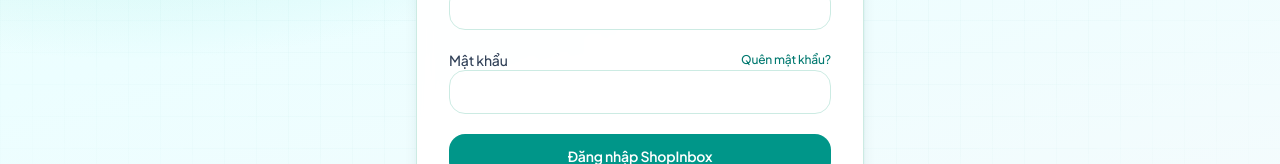
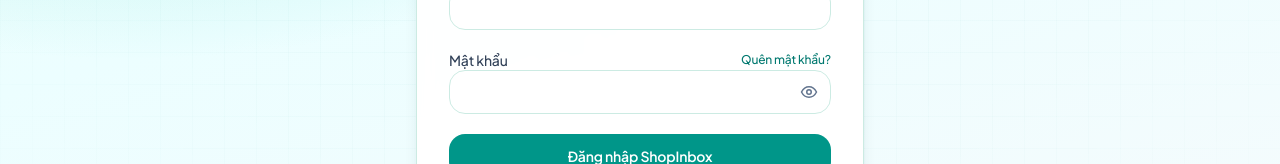
Before and after one commit to minhtvanh01-star/ShopInbox, a Next.js app: page /login in a window 1280 px wide. Shown: the part 364-528 px from the top of the page. Built offline with nearby package versions, Linux system fonts and the light colour scheme; no server answers.

Commit message:
fix google

```diff
--- a/src/app/api/auth/google/callback/route.ts
+++ b/src/app/api/auth/google/callback/route.ts
@@ -12,6 +12,7 @@
   assertGoogleIdentitiesMatch,
   exchangeGoogleCode,
   fetchGoogleUserInfo,
+  classifyGoogleOAuthFailure,
   getGoogleOAuthConfig,
   verifyGoogleIdToken,
 } from "@/backend/google-oauth";
@@ -350,15 +351,19 @@
     return clearGoogleAuthCookies(NextResponse.redirect(absoluteAppUrl(request, SHOP_SETUP_PATH)));
   } catch (err) {
     const message = err instanceof Error ? err.message : "google_failed";
+    const codeName = classifyGoogleOAuthFailure(message);
+    console.error("[google-oauth] callback failed", {
+      code: codeName,
+      redirectUri: config.redirectUri,
+      detail: message.slice(0, 200),
+    });
     await writeAudit({
       ...auditMetaFromRequest(request),
       action: AUDIT_ACTIONS.authLoginFail,
       entityType: "Session",
-      metadata: { reason: "google_failed", method: "google", detail: message.slice(0, 200) },
+      metadata: { reason: codeName, method: "google", detail: message.slice(0, 200) },
     });
     const failedMode = statePayload.mode === "register" ? "register" : "login";
-    const codeName =
-      message.includes("id_token") || message.includes("nonce") ? "google_id_token" : "google_failed";
     const url = authPageUrl(request, failedMode === "register" ? "/register" : "/login", {
       auth_error: codeName,
     });
--- a/src/app/api/auth/google/start/route.ts
+++ b/src/app/api/auth/google/start/route.ts
@@ -73,7 +73,8 @@
     response.cookies.set(GOOGLE_AUTH_STATE_COOKIE, state, cookieOptions);
     response.cookies.set(GOOGLE_PKCE_COOKIE, await createGooglePkceToken(codeVerifier), cookieOptions);
     return response;
-  } catch {
+  } catch (error) {
+    console.error("[google-oauth] start failed", error);
     return NextResponse.redirect(
       authPageUrl(request, fallbackPath, { auth_error: "google_failed" }),
     );
--- a/src/app/login/page.tsx
+++ b/src/app/login/page.tsx
@@ -1,6 +1,6 @@
 import { LoginForm } from "@/components/auth/LoginForm";
 import { AuthShell } from "@/components/auth/AuthShell";
-import { getGoogleOAuthConfig } from "@/backend/google-oauth";
+import { getGoogleOAuthConfig, isLocalGoogleRedirect } from "@/backend/google-oauth";
 import { safeInternalPath } from "@/backend/safe-path";
 
 type LoginPageProps = {
@@ -16,6 +16,7 @@
 export default async function LoginPage({ searchParams }: LoginPageProps) {
   const params = await searchParams;
   const nextPath = safeInternalPath(params.next);
+  const google = getGoogleOAuthConfig();
 
   return (
     <AuthShell
@@ -31,7 +32,10 @@
       <LoginForm
         shopName="ShopInbox"
         nextPath={nextPath}
-        googleOAuthConfigured={Boolean(getGoogleOAuthConfig())}
+        googleOAuthConfigured={Boolean(google)}
+        googleLocalRedirect={Boolean(
+          google && process.env.NODE_ENV === "production" && isLocalGoogleRedirect(google.redirectUri),
+        )}
         authError={params.auth_error}
         authSuccess={params.auth_success}
         resetSuccess={params.reset === "1"}
--- a/src/backend/google-oauth.ts
+++ b/src/backend/google-oauth.ts
@@ -45,6 +45,21 @@
       "/api/auth/google/callback",
     ),
   };
+}
+
+export function isLocalGoogleRedirect(redirectUri: string) {
+  return /localhost|127\.0\.0\.1/i.test(redirectUri);
+}
+
+export function classifyGoogleOAuthFailure(message: string) {
+  const text = message.toLowerCase();
+  if (text.includes("id_token") || text.includes("nonce")) return "google_id_token";
+  if (text.includes("redirect_uri")) return "google_redirect";
+  if (text.includes("invalid_client") || text.includes("unauthorized_client")) {
+    return "google_client";
+  }
+  if (text.includes("invalid_grant")) return "google_grant";
+  return "google_failed";
 }
 
 function base64UrlEncode(bytes: Uint8Array) {
@@ -99,7 +114,7 @@
 
   if (!response.ok) {
     const text = await response.text();
-    throw new Error(`Google token exchange failed: ${text.slice(0, 200)}`);
+    throw new Error(`Google token exchange failed (${config.redirectUri}): ${text.slice(0, 200)}`);
   }
 
   const data = (await response.json()) as {
--- a/src/backend/oauth-config.ts
+++ b/src/backend/oauth-config.ts
@@ -111,11 +111,12 @@
 }
 
 export function getPublicAppUrl() {
-  return (
-    normalizeAppOrigin(process.env.NEXT_PUBLIC_APP_URL) ||
-    normalizeAppOrigin(process.env.APP_URL) ||
-    "http://localhost:3000"
-  );
+  const nextPublic = normalizeAppOrigin(process.env.NEXT_PUBLIC_APP_URL);
+  const appUrl = normalizeAppOrigin(process.env.APP_URL);
+  if (nextPublic && !(isLocalhostUrl(nextPublic) && appUrl && !isLocalhostUrl(appUrl))) {
+    return nextPublic;
+  }
+  return appUrl || nextPublic || "http://localhost:3000";
 }
 
 export function getMetaWebhookUrl() {
--- a/src/backend/public-url.ts
+++ b/src/backend/public-url.ts
@@ -1,4 +1,4 @@
-import { getPublicAppUrl, normalizeAppOrigin } from "@/backend/oauth-config";
+import { getPublicAppUrl } from "@/backend/oauth-config";
 
 function isLocalHost(value: string) {
   return /localhost|127\.0\.0\.1/i.test(value);
@@ -9,18 +9,13 @@
  * Không dùng `request.url` thuần — trên Railway thường là `http://localhost:8080`.
  */
 export function getRequestOrigin(request: Request): string {
-  const configured =
-    normalizeAppOrigin(process.env.NEXT_PUBLIC_APP_URL) ||
-    normalizeAppOrigin(process.env.APP_URL);
+  const configured = getPublicAppUrl();
   if (configured && !isLocalHost(configured)) {
     return configured;
   }
 
   if (process.env.NODE_ENV === "production") {
-    if (configured) {
-      return configured;
-    }
-    return getPublicAppUrl();
+    return configured;
   }
 
   const forwardedHost = request.headers.get("x-forwarded-host")?.split(",")[0]?.trim();
--- a/src/components/auth/LoginForm.tsx
+++ b/src/components/auth/LoginForm.tsx
@@ -1,7 +1,7 @@
 "use client";
 
 import Link from "next/link";
-import { useActionState, useEffect, useRef } from "react";
+import { useActionState, useEffect, useRef, useState } from "react";
 import { loginAction, type AuthActionState } from "@/app/login/actions";
 import { GoogleAuthButton } from "@/components/auth/GoogleAuthButton";
 import {
@@ -15,6 +15,7 @@
   shopName: string;
   nextPath: string;
   googleOAuthConfigured: boolean;
+  googleLocalRedirect?: boolean;
   authError?: string;
   authSuccess?: string;
   resetSuccess?: boolean;
@@ -25,12 +26,14 @@
   shopName,
   nextPath,
   googleOAuthConfigured,
+  googleLocalRedirect,
   authError,
   authSuccess,
   resetSuccess,
   idleTimeout,
 }: LoginFormProps) {
   const [state, formAction, pending] = useActionState(loginAction, initialState);
+  const [showPassword, setShowPassword] = useState(false);
   const errorRef = useRef<HTMLParagraphElement>(null);
   const errorId = "login-form-error";
 
@@ -113,16 +116,27 @@
               Quên mật khẩu?
             </Link>
           </div>
+          <div className="relative">
             <input
               id="password"
               name="password"
-            type="password"
+              type={showPassword ? "text" : "password"}
               autoComplete="current-password"
               required
-            className="input-field"
+              className="input-field pr-11"
               aria-invalid={formError ? true : undefined}
               aria-describedby={formError ? errorId : undefined}
             />
+            <button
+              type="button"
+              onClick={() => setShowPassword((visible) => !visible)}
+              className="absolute inset-y-0 right-0 flex w-11 items-center justify-center rounded-r-lg text-slate-500 transition-colors hover:text-slate-800 focus-visible:outline-none focus-visible:ring-2 focus-visible:ring-teal-500/40"
+              aria-label={showPassword ? "Ẩn mật khẩu" : "Hiện mật khẩu"}
+              aria-pressed={showPassword}
+            >
+              {showPassword ? <EyeOffIcon /> : <EyeIcon />}
+            </button>
+          </div>
         </div>
 
         <button
@@ -153,6 +167,14 @@
           <p className="mt-2 text-xs leading-5 text-slate-500">
             Tài khoản tạo bằng Google thì dùng nút này, không nhập mật khẩu.
           </p>
+          {googleLocalRedirect ? (
+            <p className="mt-2 rounded-lg border border-amber-200 bg-amber-50 px-3 py-2 text-xs text-amber-900">
+              Server đang gửi Google về localhost. Trên VPS đặt{" "}
+              <span className="font-medium">GOOGLE_REDIRECT_URI</span> =
+              https://&lt;domain&gt;/api/auth/google/callback (khớp ô Authorized redirect URIs),
+              rồi restart — không cần rebuild.
+            </p>
+          ) : null}
         </div>
       ) : (
         <p className="rounded-lg border border-amber-200 bg-amber-50 px-4 py-3 text-xs text-amber-800">
@@ -172,3 +194,23 @@
     </>
   );
 }
+
+function EyeIcon() {
+  return (
+    <svg width="18" height="18" viewBox="0 0 24 24" fill="none" stroke="currentColor" strokeWidth="2" aria-hidden="true">
+      <path d="M2 12s3.5-7 10-7 10 7 10 7-3.5 7-10 7-10-7-10-7Z" />
+      <circle cx="12" cy="12" r="3" />
+    </svg>
+  );
+}
+
+function EyeOffIcon() {
+  return (
+    <svg width="18" height="18" viewBox="0 0 24 24" fill="none" stroke="currentColor" strokeWidth="2" aria-hidden="true">
+      <path d="M3 3l18 18" />
+      <path d="M10.6 10.6a3 3 0 0 0 4.2 4.2" />
+      <path d="M9.5 5.2A11 11 0 0 1 12 5c6.5 0 10 7 10 7a18 18 0 0 1-3.3 4.3" />
+      <path d="M6.7 6.7C4.2 8.4 2.5 11 2 12s3.5 7 10 7c1.5 0 2.8-.3 4-.7" />
+    </svg>
+  );
+}
--- a/src/lib/google-auth-errors.ts
+++ b/src/lib/google-auth-errors.ts
@@ -4,6 +4,10 @@
   google_invalid: "Phản hồi Google không hợp lệ.",
   google_state: "Phiên OAuth hết hạn hoặc không khớp — thử lại.",
   google_failed: "Đăng nhập Google thất bại.",
+  google_redirect:
+    "URI chuyển hướng Google không khớp. Trong Console → Credentials → Authorized redirect URIs phải có đúng https://<domain>/api/auth/google/callback. Trên VPS đặt GOOGLE_REDIRECT_URI giống vậy rồi restart (không cần rebuild).",
+  google_client: "Client ID hoặc Client secret trên server không khớp Google Console.",
+  google_grant: "Mã Google hết hạn hoặc không khớp. Bấm lại Tiếp tục với Google.",
   google_email_unverified: "Email Google chưa được xác minh. Dùng tài khoản Google đã xác thực email.",
   google_email_linked_other: "Email đã liên kết tài khoản Google khác.",
   google_already_linked: "Tài khoản đã liên kết Google.",
```
Also changed, not shown: 2 other files (tests, documents, lock files or other folders). Lines whose indentation alone changed are shown as unchanged.
